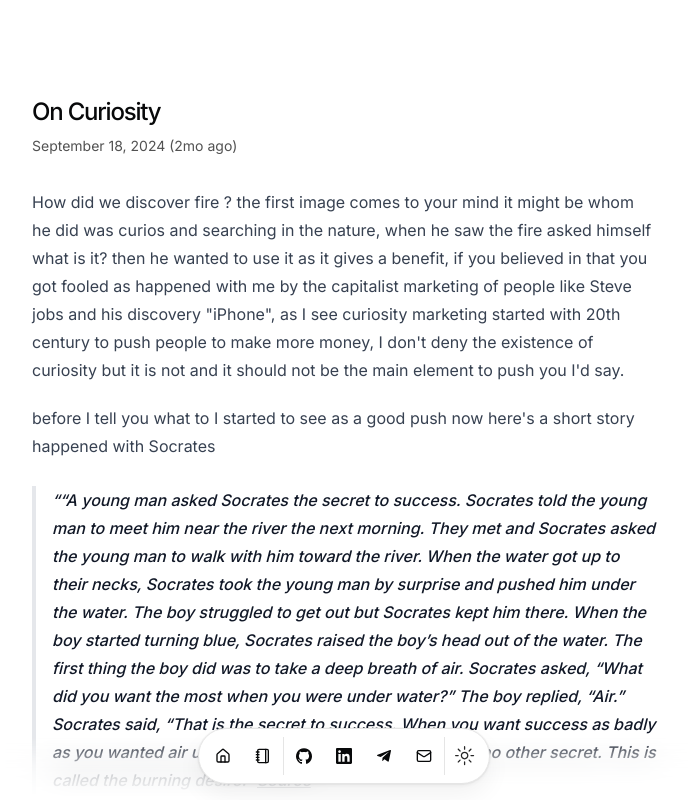
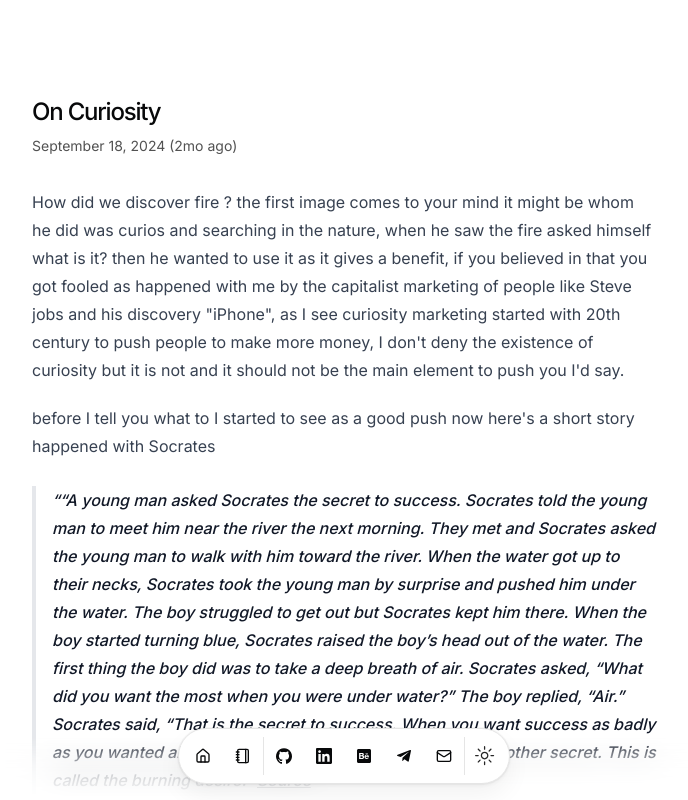
Before and after one commit to MajdKhalaf12/my-portfolio, a Next.js app: page /blog/on-curiosity in a window 1280 px wide. Shown: the top 800 px of the page, without its empty margins (296-984 px from the left). Built offline with nearby package versions, Linux system fonts and the light colour scheme.

Commit message:
updated navbar

```diff
--- a/src/components/icons.tsx
+++ b/src/components/icons.tsx
@@ -1,7 +1,6 @@
 import { GlobeIcon, MailIcon } from "lucide-react";
-import { FaFigma, FaTelegramPlane } from "react-icons/fa";
+import { FaBehanceSquare, FaFigma, FaTelegramPlane } from "react-icons/fa";
 import { PiGooglePlayLogoLight } from "react-icons/pi";
-import { LiaBehanceSquare } from "react-icons/lia";
 
 export type IconProps = React.HTMLAttributes<SVGElement>;
 
@@ -226,5 +225,5 @@ export const Icons = {
   figma: FaFigma,
   telegram: FaTelegramPlane,
   googlePlay: PiGooglePlayLogoLight,
-  behance: LiaBehanceSquare,
+  behance: FaBehanceSquare ,
 };
--- a/src/data/resume.tsx
+++ b/src/data/resume.tsx
@@ -43,6 +43,13 @@ export const DATA = {
         name: "LinkedIn",
         url: "https://www.linkedin.com/in/majd-al-khalaf/",
         icon: Icons.linkedin,
+
+        navbar: true,
+      },
+      Behance: {
+        name: "Behance Profile",
+        url: "https://www.behance.net/majdal-khalaf",
+        icon: Icons.behance,
 
         navbar: true,
       },
```
